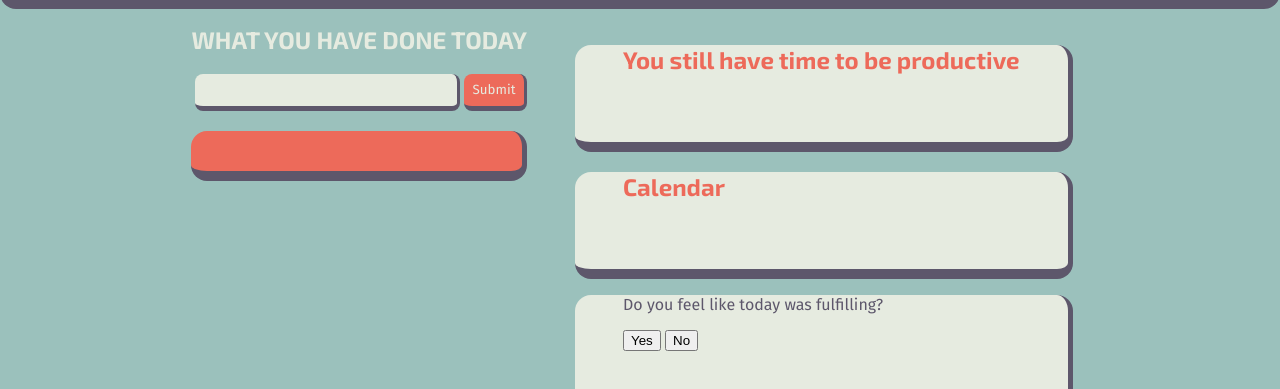
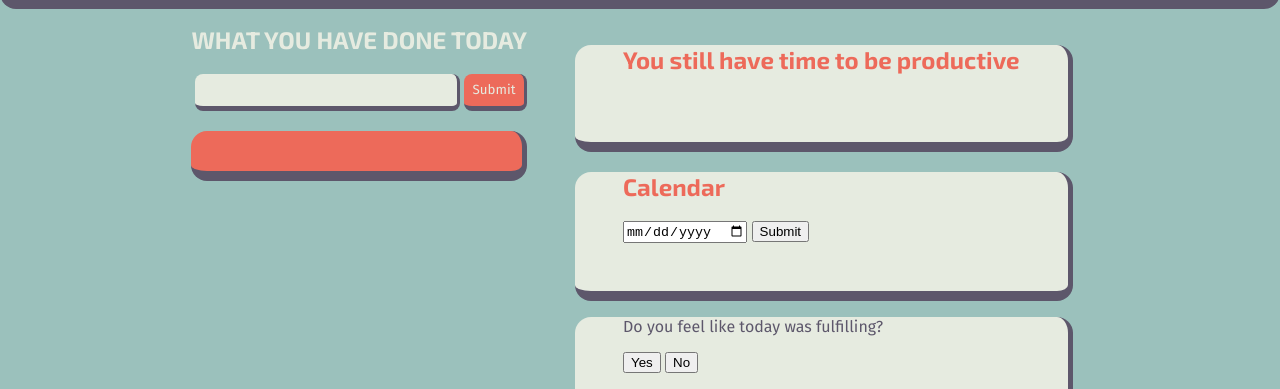
Before and after one commit to Alli-anne/welldone, a website built with Vite: page index.html in a window 1280 px wide. Shown: the part 319-708 px from the top of the page. Built offline with nearby package versions, Linux system fonts and the light colour scheme.

Commit message:
add date function

```diff
--- a/index.html
+++ b/index.html
@@ -44,6 +44,10 @@
         </div>
          <div class="more-info" id="more-info">
             <h2>Calendar</h2>
+            <form >
+                <input type="date" id="date-input">
+                <button type="submit" id="date-submit">Submit</button>
+            </form>
         </div>
 
         <div class="more-info" id="more-info">
```
